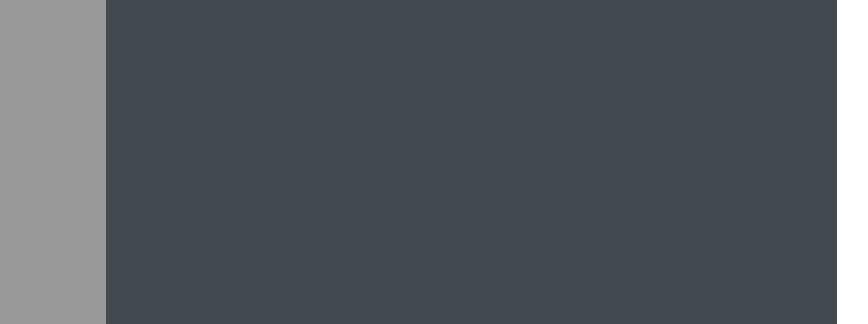
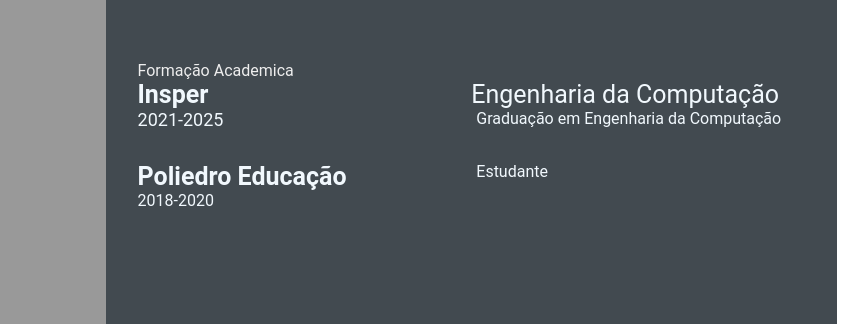
Before and after one commit to cribeirop/devweekgit.gitbub.io, a plain HTML site: page index.html in a window 1280 px wide. Shown: the part 387-711 px from the top of the page, 315-1183 px from the left. Drawn offline with Linux system fonts and the light colour scheme.

Commit message:
update: index.html - academic formation (#4)

```diff
--- a/index.html
+++ b/index.html
@@ -1,5 +1,6 @@
 <!DOCTYPE html>
 <html lang="en">
+
 <head>
     <meta charset="UTF-8">
     <meta http-equiv="X-UA-Compatible" content="IE=edge">
@@ -7,6 +8,7 @@
     <title>V_CaioRibeiro</title>
     <link rel="stylesheet" href="style.css">
 </head>
+
 <body>
     <main class="resume-contents">
         <section class="left-section">
@@ -28,8 +30,12 @@
                 <div class="skills">
                     <p class="left-title">Skills</p>
                     <ul>
-                        <li><p>Python</p></li>
-                        <li><p>Git & GitHub</p></li>
+                        <li>
+                            <p>Python</p>
+                        </li>
+                        <li>
+                            <p>Git & GitHub</p>
+                        </li>
                     </ul>
                 </div>
             </div>
@@ -71,8 +77,31 @@
                         </div>
                     </div>
                 </section>
+                <section class="education gap">
+                    <div class="right-title">Formação Academica</div>
+                    <div class="education-contents">
+                        <div class="education-left">
+                            <p class="education-school-name">Insper</p>
+                            <p class="education-time-period">2021-2025</p>
+                        </div>
+                        <div class="education-right">
+                            <p class="education-subject">Engenharia da Computação</p>
+                            <p class="education-desc">Graduação em Engenharia da Computação</p>
+                        </div>
+                    </div>
+                    <div class="education-contents">
+                        <div class="education-left">
+                            <p class="education-school-name">Poliedro Educação</p>
+                            <p class="educationp-time-period">2018-2020</p>
+                        </div>
+                        <div class="education-right">
+                            <p class="education-desc">Estudante</p>
+                        </div>
+                    </div>
+                </section>
             </div>
         </section>
     </main>
 </body>
+
 </html>
--- a/style.css
+++ b/style.css
@@ -119,7 +119,7 @@
 }
 
 .exp-time-period,
-.educationp-time-period,
+.education-time-period,
 .awards-time-period {
     font-size: 18px;
 }
```
